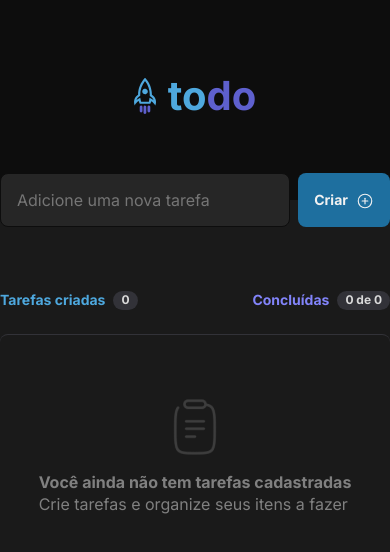
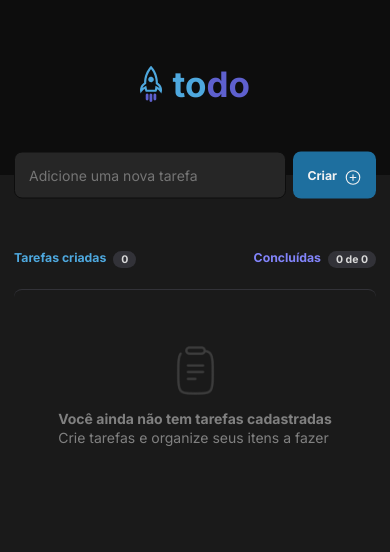
Before and after one commit to MatheusBorbely/hiDOer, a React (Vite) app: page / in a window 390 px wide. Shown: the top 552 px of the page. Built offline with nearby package versions, Linux system fonts and the light colour scheme.

Commit message:
Implementação da responsividade

```diff
--- a/src/global.css
+++ b/src/global.css
@@ -45,3 +45,12 @@ body, input, textarea, button {
 li {
    list-style: none;
 }
+
+@media screen and (max-width: 732px) {
+    html{
+        font-size: 87.5%;
+    }
+    main{
+        padding: 0 1rem;
+    }
+}
```
